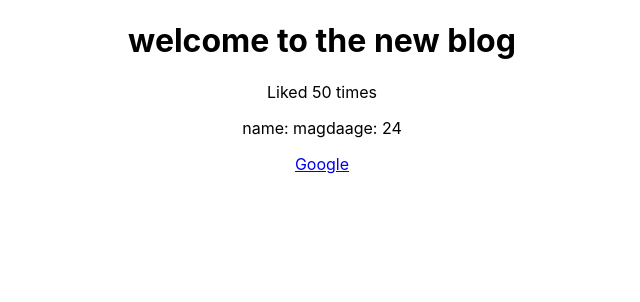
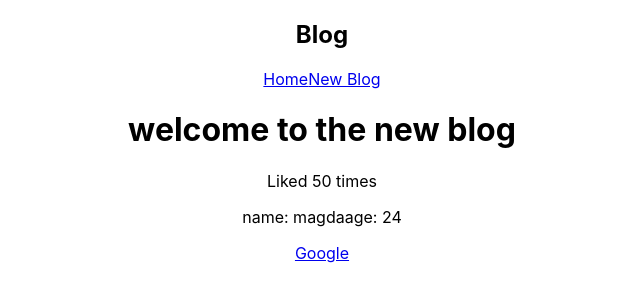
Before and after one commit to Ma9da/react-practicing, a React (Create React App) app: page / in a window 1280 px wide. Shown: the top 302 px of the page, without its empty margins (318-958 px from the left). Built offline with nearby package versions, Linux system fonts and the light colour scheme.

Commit message:
create and display navbar

```diff
--- a/src/App.js
+++ b/src/App.js
@@ -1,5 +1,5 @@
 import './App.css';
-
+import Navbar from './navbar/Navbar';
 function App() {
   const title = 'welcome to the new blog'
   const likes = 50;
@@ -10,6 +10,7 @@
   const link = "https://www.google.com/";
   return (
     <div className="App">
+      <Navbar/>
       <div className="content">
         <h1> { title } </h1>
         <p>Liked { likes } times</p>
--- /dev/null
+++ b/src/navbar/Navbar.jsx
@@ -0,0 +1,13 @@
+function Navbar() {
+    return (
+        <nav className="navbar">
+            <h1>Blog</h1>
+            <div className="links">
+                <a href="/">Home</a>
+                <a href="/">New Blog</a>
+            </div>
+        </nav>
+    )
+}
+
+export default Navbar
```
